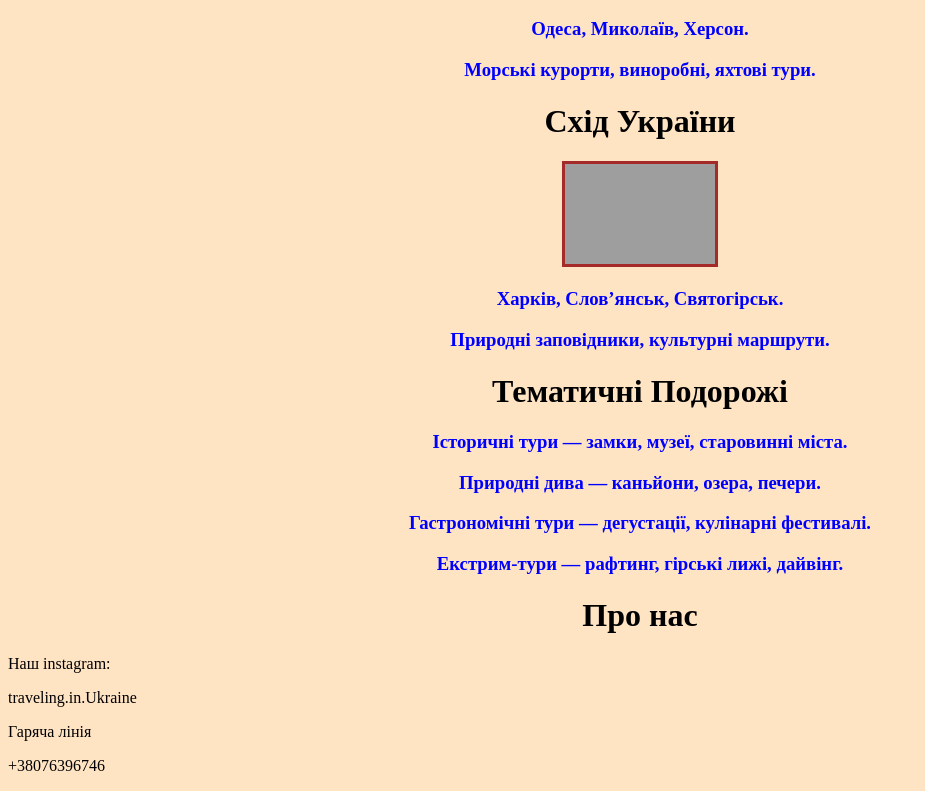
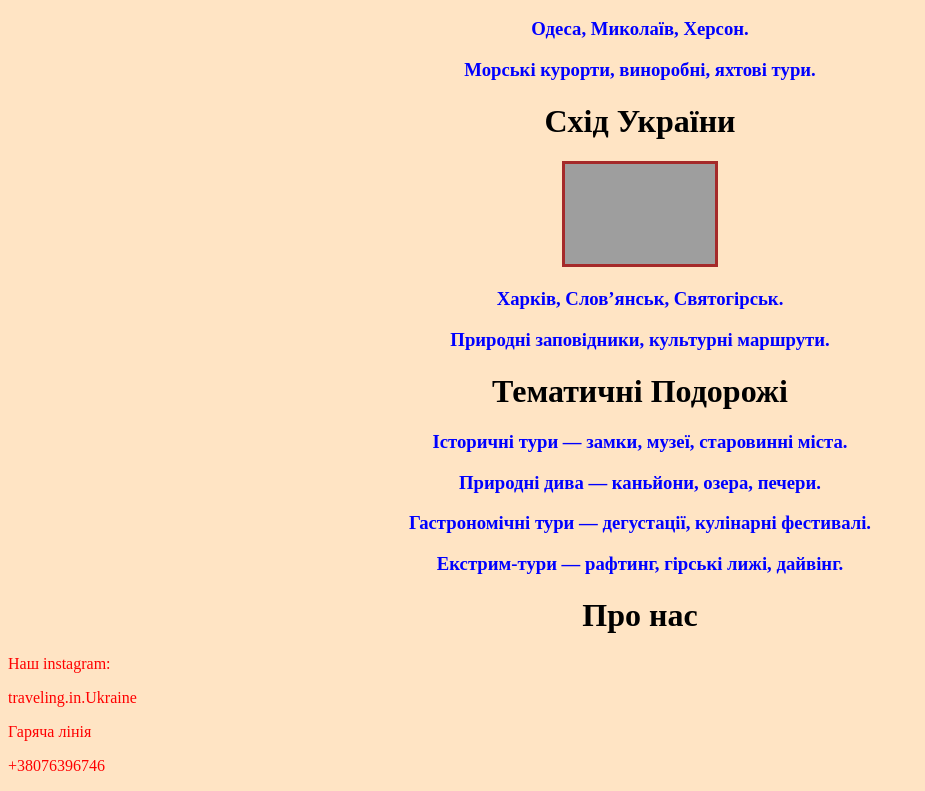
Before and after one commit to angellat-later/Traveling-in-Ukraine, a plain HTML site: page index.html in a window 1280 px wide. Shown: the part 1170-1961 px from the top of the page, without its empty margins (0-925 px from the left). Drawn offline with Linux system fonts and the light colour scheme; grey boxes are pictures that could not be loaded.

Commit message:
Update style.css

```diff
--- a/style.css
+++ b/style.css
@@ -20,4 +20,7 @@ img{
 }
 body{
     background-color: bisque;
-}0
+}
+p{
+    color:red;
+}
```
